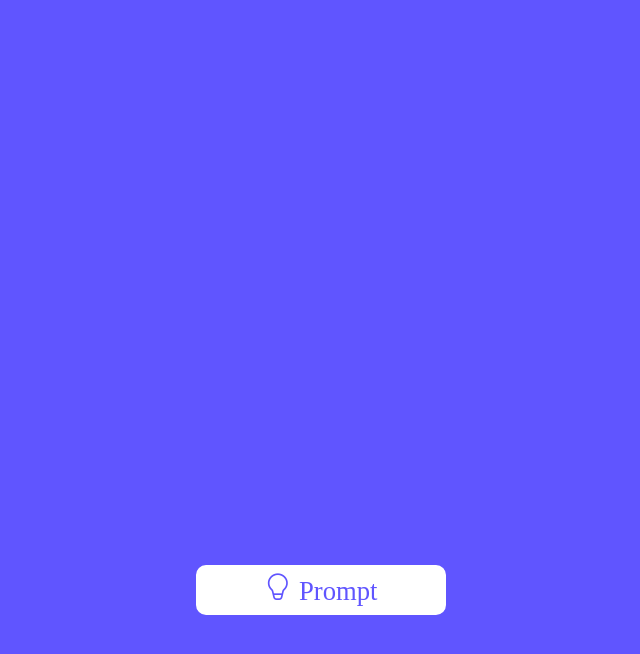
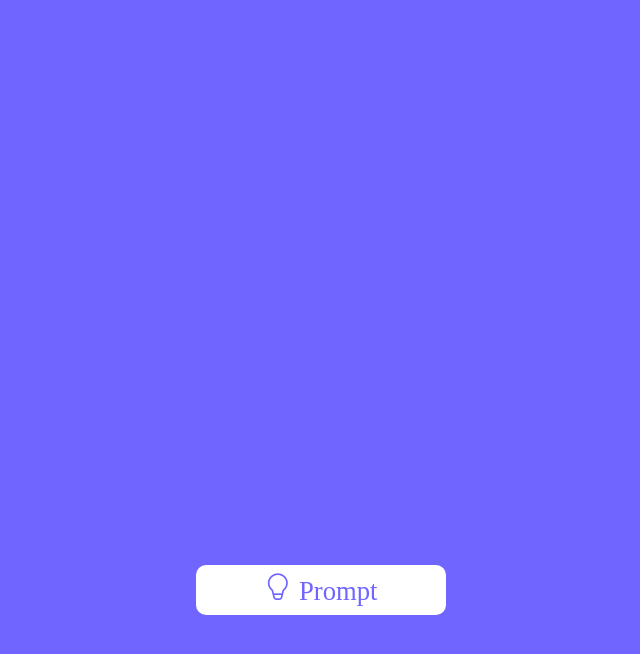
Before and after one commit to MatthewZenn/Lumen, a plain HTML site: page index.html in a window 1280 px wide. In both pictures the pointer is over the button 640 px from the left and 590 px from the top of the page. Shown: the whole page, without its empty margins (319-959 px from the left). Drawn offline with Linux system fonts and the light colour scheme.

Commit message:
adjusted color

```diff
--- a/main.css
+++ b/main.css
@@ -1,5 +1,5 @@
 body, html {
-  background-color: rgb(96, 85, 255);
+  background-color: rgb(112, 101, 255);
 }
 
 @font-face {
@@ -41,7 +41,7 @@ body, html {
 #prompt:hover {
   cursor: pointer;
   background-color: white;
-  color: rgb(96, 85, 255);
+  color: rgb(112, 101, 255);
   transition-duration: 0.25s;
 }
 
```
